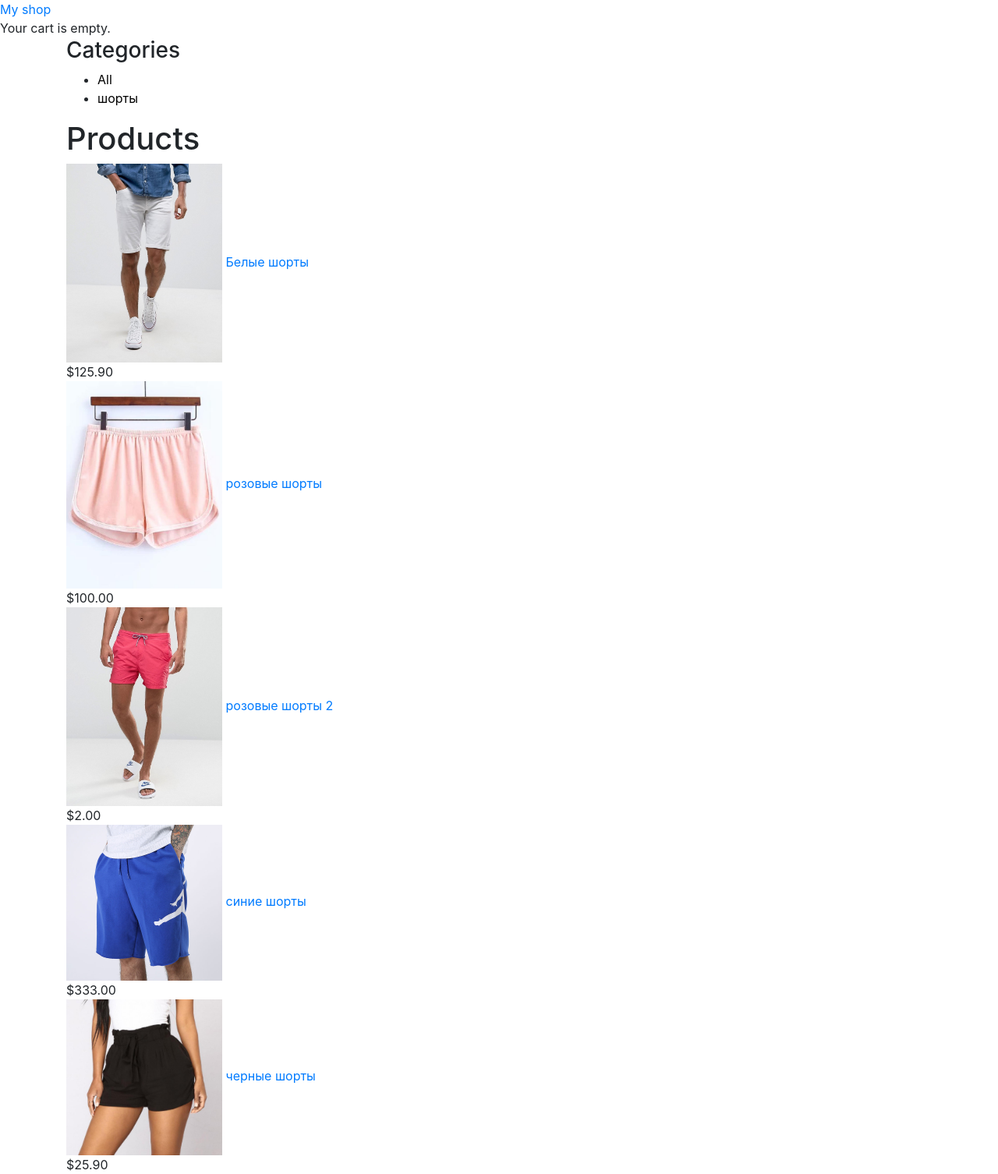
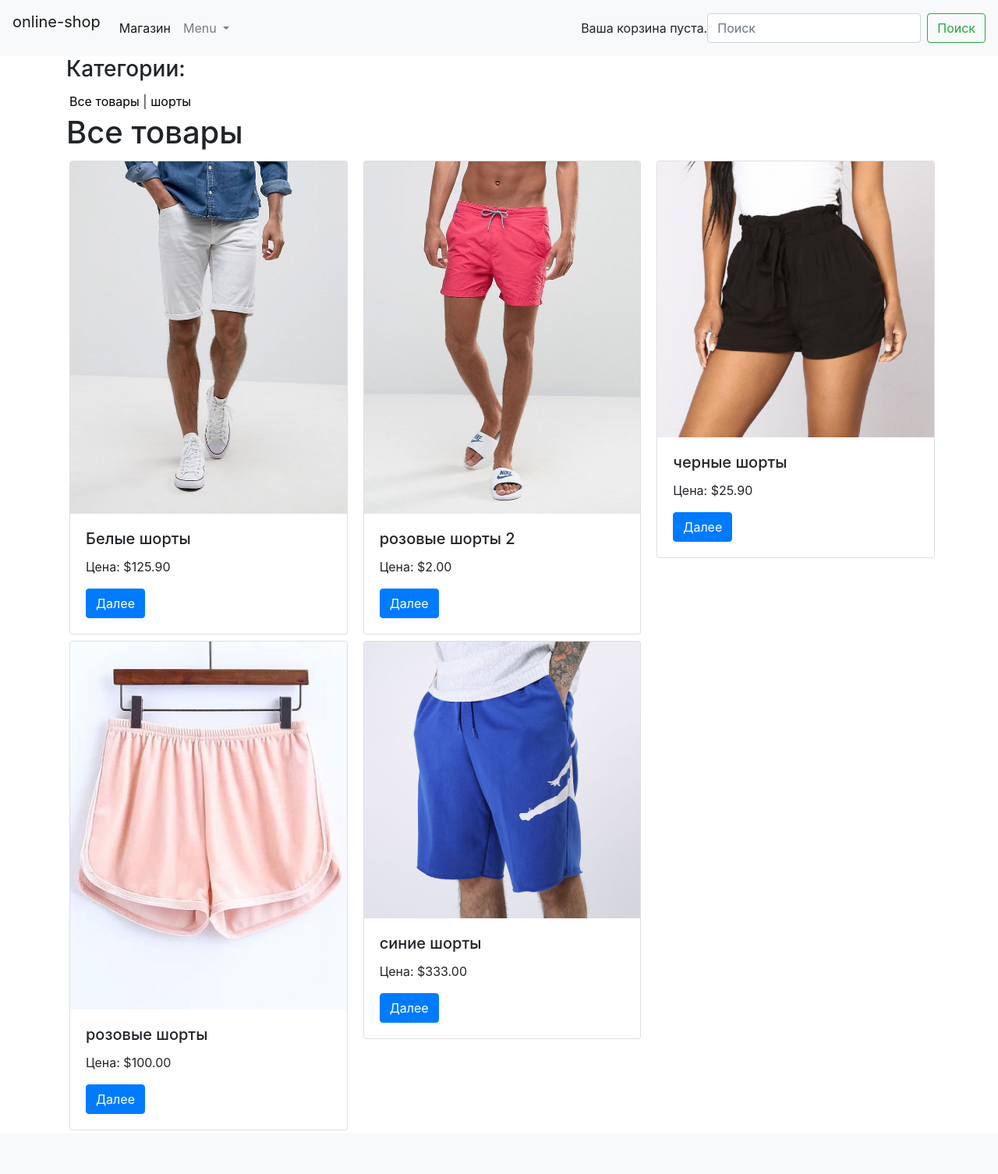
Before and after one commit to brbraww/online_shop, a Django app: page / in a window 1280 px wide. Shown: the whole page at 78% size. After the commit the page ends 1454 px from the top, so only its background shows below. Run offline with Django 3.2, Linux system fonts and the light colour scheme; data comes from the database, SQL or seed files in the repository; some libraries are stand-ins or nearby versions.

Commit message:
более привлекательный внешний вид

```diff
--- a/shop/static/shop/style.css
+++ b/shop/static/shop/style.css
@@ -1,4 +1,11 @@
-li a {
+ul.hr {
+    margin: 0;
+    padding: 4px;
+}
+ul.hr li {
+    display: inline;
+}
+ul.hr li a {
     color: black;
 }
 img {
--- a/shop/templates/shop/base.html
+++ b/shop/templates/shop/base.html
@@ -8,17 +8,42 @@
     <link href="{% static 'shop/style.css' %}" rel="stylesheet">
 </head>
 <body>
-<div id="header">
-    <a href="/" class="logo">My shop</a>
+<nav class="navbar navbar-expand-lg navbar-light bg-light">
+    <p class="navbar-brand">online-shop</p>
+    <button class="navbar-toggler" type="button" data-toggle="collapse" data-target="#navbarSupportedContent" aria-controls="navbarSupportedContent" aria-expanded="false" aria-label="Toggle navigation">
+        <span class="navbar-toggler-icon"></span>
+    </button>
+    <div class="collapse navbar-collapse" id="navbarSupportedContent">
+        <ul class="navbar-nav mr-auto">
+            <li class="nav-item active">
+                <a class="nav-link" href="{% url 'shop:product_list' %}">Магазин<span class="sr-only">(current)</span></a>
+            </li>
+            <li class="nav-item dropdown">
+                <a class="nav-link dropdown-toggle" href="#" id="navbarDropdown" role="button" data-toggle="dropdown" aria-haspopup="true" aria-expanded="false">
+                    Menu
+                </a>
+                <div class="dropdown-menu" aria-labelledby="navbarDropdown">
+                    <a class="dropdown-item" href="#">Вход</a>
+                    <a class="dropdown-item" href="#">Регистрация</a>
+                    <div class="dropdown-divider"></div>
+                    <a class="dropdown-item" href="#">Выход</a>
+                </div>
+            </li>
+        </ul>
+        <p class="my-2 my-lg-0">Ваша корзина пуста.</p>
+        <form class="form-inline my-2 my-lg-0">
+            <input class="form-control mr-sm-2" type="search" placeholder="Поиск" aria-label="Search">
+            <button class="btn btn-outline-success my-2 my-sm-0" type="submit">Поиск</button>
+        </form>
+    </div>
+</nav>
+
+<div class="container-fluid">
+    <div class="container">
+        {% block content %}
+        {% endblock %}
+    </div>
 </div>
-<div id="subheader">
-    <div class="cart">Your cart is empty.</div>
-</div>
-<div class="container">
-    {% block content %}
-    {% endblock %}
-</div>
-
 
 <script src="https://code.jquery.com/jquery-3.5.1.slim.min.js" integrity="sha384-DfXdz2htPH0lsSSs5nCTpuj/zy4C+OGpamoFVy38MVBnE+IbbVYUew+OrCXaRkfj" crossorigin="anonymous"></script>
 <script src="https://cdn.jsdelivr.net/npm/popper.js@1.16.0/dist/umd/popper.min.js" integrity="sha384-Q6E9RHvbIyZFJoft+2mJbHaEWldlvI9IOYy5n3zV9zzTtmI3UksdQRVvoxMfooAo" crossorigin="anonymous"></script>
--- a/shop/templates/shop/product/list.html
+++ b/shop/templates/shop/product/list.html
@@ -8,30 +8,46 @@
 {% endblock %}
 
 {% block content %}
-<div id="sidebar">
-    <h3>Categories</h3>
-    <ul>
+<div id="categories">
+    <h3>Категории:</h3>
+    <ul class="hr">
         <li {% if not category %}class="selected"{% endif %}>
-            <a href="{% url 'shop:product_list' %}">All</a>
+            <a href="{% url 'shop:product_list' %}">Все товары</a>
         </li>
         {% for c in categories %}
         <li {% if category.slug == c.slug %}class="selected" {% endif %}>
-            <a href="{{ c.get_absolute_url }}">{{ c.name }}</a>
+            | <a href="{{ c.get_absolute_url }}">{{ c.name }}</a>
         </li>
         {% endfor %}
     </ul>
 </div>
+
 <div id="main" class="product-list">
-    <h1>{% if category %}{{ category.name }}{% else %}Products{% endif %}</h1>
+    <h1>{% if category %}{{ category.name }}{% else %}Все товары{% endif %}</h1>
+    <div class="card-columns">
         {% for product in products %}
-    <div class="item">
+        <div class="card m-1">
+            <a href="{{ product.get_absolute_url }}">
+                <img class="card-img-top" src="{% if product.image %}{{ product.image.url }}{%else %}{% static 'img/no_image.png' %}{% endif %}" alt="no image available">
+            </a>
+            <div class="card-body">
+                <h5 class="card-title">{{ product.name }}</h5>
+                <p class="card-text">Цена: ${{ product.price }}</p>
+                <a href="{{ product.get_absolute_url }}" class="btn btn-primary">Далее</a>
+            </div>
+        </div>
+        {% endfor %}
+    </div>
+</div>
+{% endblock %}
+
+<div class="card" style="width: 18rem;">
     <a href="{{ product.get_absolute_url }}">
         <img src="{% if product.image %}{{ product.image.url }}{%else %}{% static 'img/no_image.png' %}{% endif %}" alt="no image available">
     </a>
-        <a href="{{ product.get_absolute_url }}">{{ product.name }}</a>
-        <br>
-        ${{ product.price }}
+    <div class="card-body">
+        <h5 class="card-title">{{ product.name }}</h5>
+        <p class="card-text">Цена: ${{ product.price }}</p>
+        <a href="{{ product.get_absolute_url }}" class="btn btn-primary">Далее</a>
     </div>
-    {% endfor %}
 </div>
-{% endblock %}
```
Lines whose indentation alone changed are shown as unchanged.
